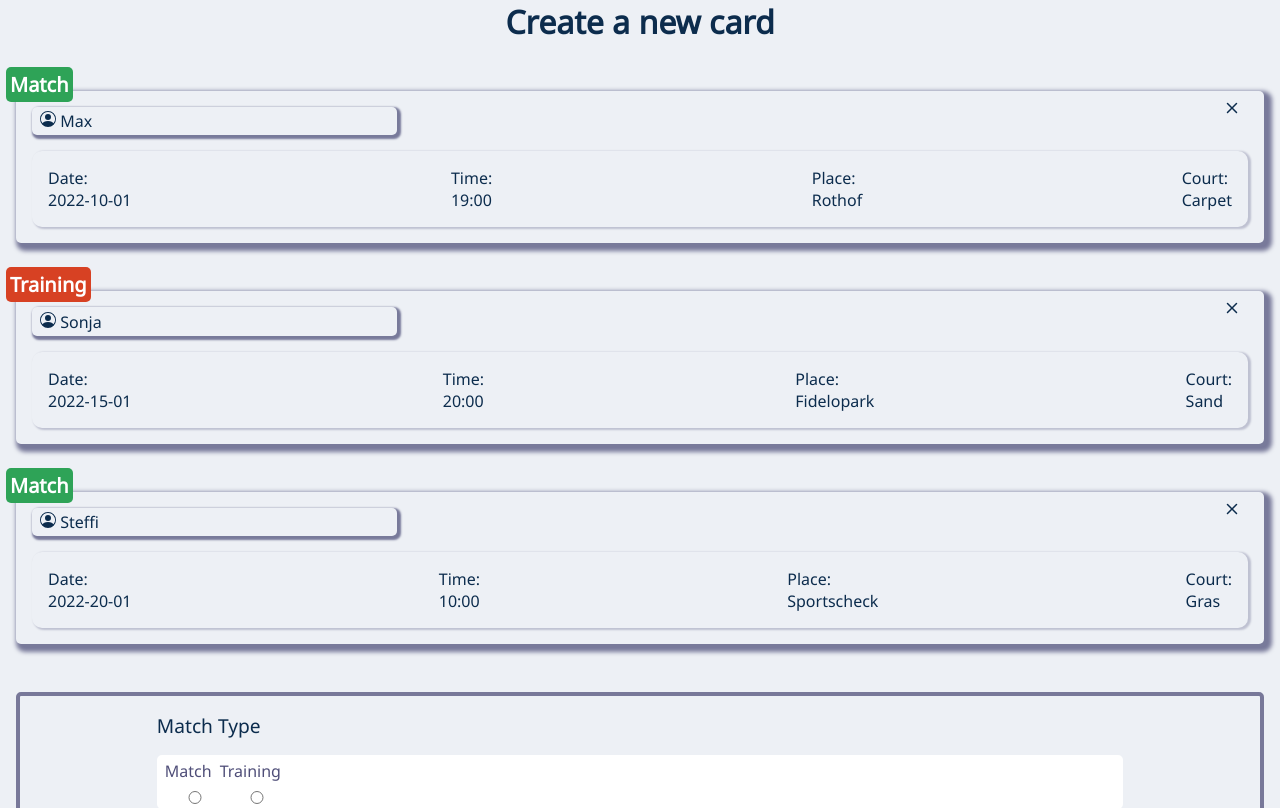
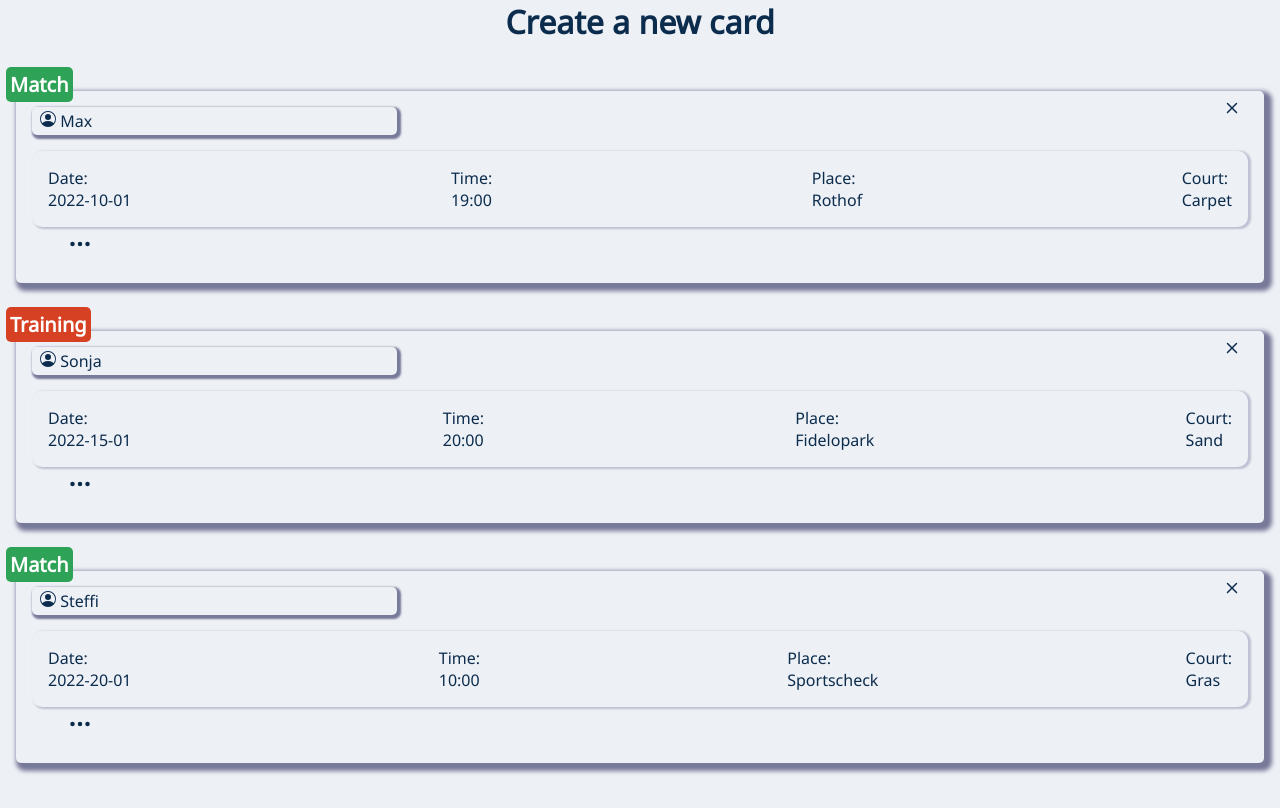
Before and after one commit to PhilippWeiss85/capstone-project, a Next.js app: page /form in a window 1280 px wide. Shown: the top 808 px of the page. Built offline with nearby package versions, Linux system fonts and the light colour scheme.

Commit message:
add EditButton Component, import react-edit-icon

```diff
--- /dev/null
+++ b/components/EditButton.js
@@ -0,0 +1,28 @@
+import styled from "styled-components";
+
+export default function EditButton({ children }) {
+  return <StyledButton>{children}</StyledButton>;
+}
+
+const StyledButton = styled.button`
+  padding: 0.2em 0.5em;
+  margin: 0 1em;
+  background-color: transparent;
+  color: var(--text-primary);
+  font-size: 1.5em;
+  border: none;
+
+  &:hover {
+    transition: 0.2s ease-in-out;
+    box-shadow: 1px 1px #d74123;
+    filter: drop-shadow(2px 2px 2px #d74123);
+    padding: 0.1em 0.5em;
+    margin: 0 1em;
+    font-size: 1.7em;
+  }
+
+  &:active {
+    transition: 0.2s ease;
+    color: #d74123;
+  }
+`;
--- a/components/GameCard/GameCard.js
+++ b/components/GameCard/GameCard.js
@@ -1,6 +1,7 @@
 import styled from "styled-components";
-import { BsPersonCircle, BsX } from "react-icons/bs";
+import { BsPersonCircle, BsX, BsThreeDots } from "react-icons/bs";
 import DeleteButton from "../DeleteButton";
+import EditButton from "../EditButton";
 
 export default function GameCard({
   type,
@@ -44,6 +45,9 @@ export default function GameCard({
             <p>{court}</p>
           </li>
         </CardList>
+        <EditButton>
+          <BsThreeDots />
+        </EditButton>
       </CardContainer>
     </Card>
   );
```
